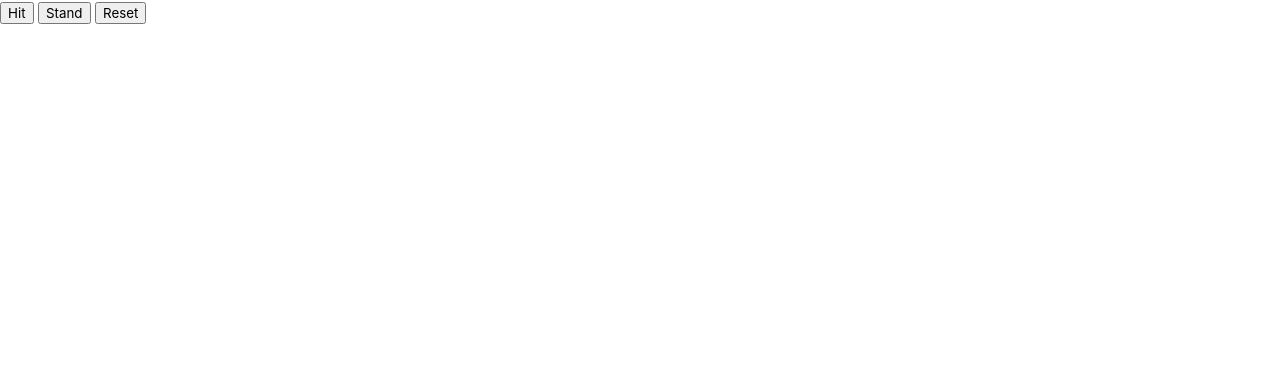
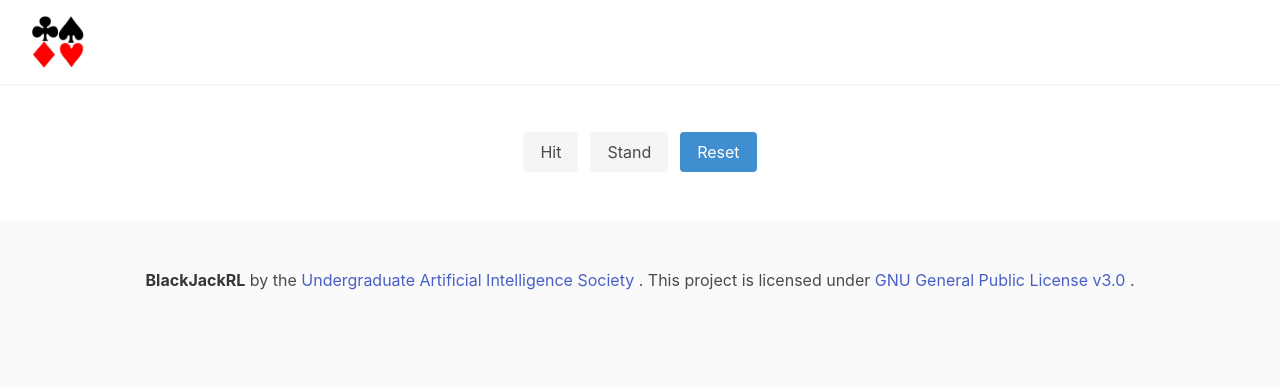
Before and after one commit to UndergraduateArtificialIntelligenceClub/blackjackRL, a website with bundled scripts: page src/index.html in a window 1280 px wide. Built offline with nearby package versions, Linux system fonts and the light colour scheme.

Commit message:
bulma based layout

```diff
--- a/src/index.html
+++ b/src/index.html
@@ -9,8 +9,39 @@
 	<!-- <script defer src="./tfjs.ts"></script> -->
 </head>
 <body>
-	<button id="hit-button">Hit</button>
-	<button id="stand-button">Stand</button>
-	<button id="reset-button">Reset</button>
+	<nav class="bd-navbar navbar has-shadow is-spaced">
+		<div class="navbar-brand">
+			<img src="assets/logo.jpg" alt="Blackjack logo">
+		</div>
+	</nav>
+	<section class="section">
+		<div class="containter">
+			<div class="field is-grouped is-grouped-centered">
+				<p class="control">
+					<button class="button is-light" id="hit-button">Hit</button>
+				</p>
+				<p class="control">
+					<button class="button is-light" id="stand-button">Stand</button>
+				</p>
+				<p class="control">
+					<button class="button is-info" id="reset-button">Reset</button>
+				</p>
+			</div>
+		</div>
+	</section>
+	<footer class="footer">
+		<div class="content has-text-centered">
+			<p>
+				<strong>BlackJackRL</strong> by the
+				<a href="https://uais.dev/" target="_blank" rel="noopener noreferrer">
+					Undergraduate Artificial Intelligence Society
+				</a>.
+				This project is licensed under
+				<a href="https://raw.githubusercontent.com/UndergraduateArtificialIntelligenceClub/blackjackRL/master/LICENSE" target="_blank" rel="noopener noreferrer">
+					GNU General Public License v3.0
+				</a>.
+			</p>
+		</div>
+	</footer>
 </body>
 </html>
--- a/src/style.scss
+++ b/src/style.scss
@@ -1,2 +1,10 @@
 @charset 'utf-8';
-@import '../node_modules/bulma/bulma.sass'
+@import '../node_modules/bulma/bulma.sass';
+
+html {
+	overflow: auto;
+}
+
+.navbar-brand img {
+	height: 3.25rem;
+}
```
Also changed, not shown: src/assets/logo.jpg (added).
